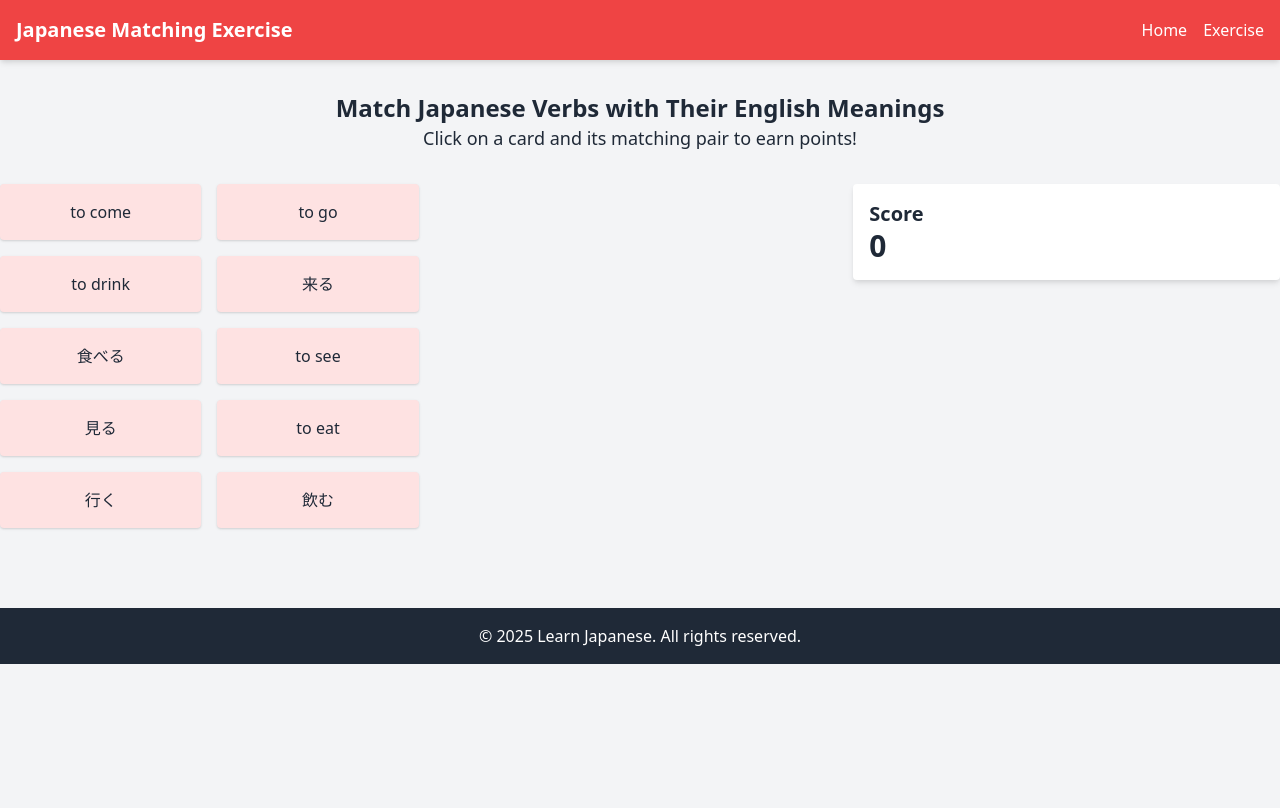
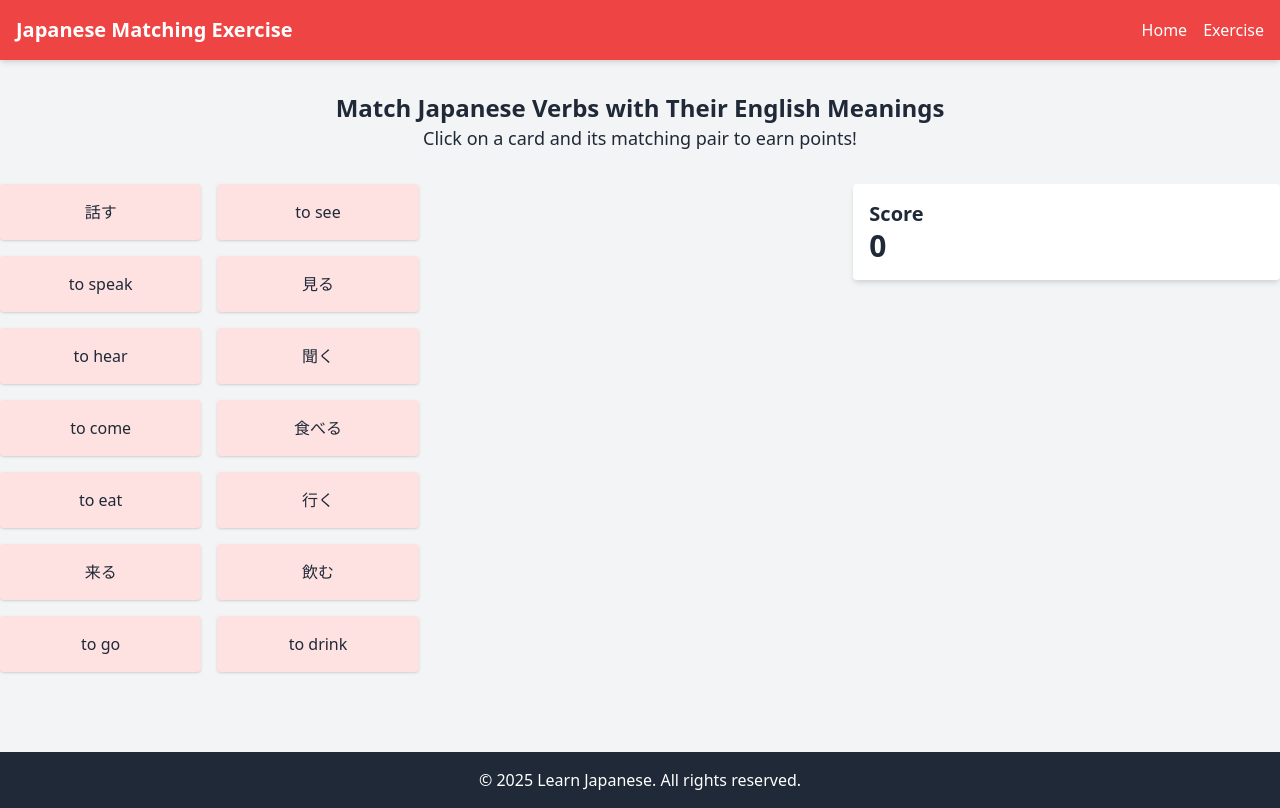
Before and after one commit to jappie272/jappie272.github.io, a plain HTML site: page exercise.html in a window 1280 px wide. Drawn offline with nearby package versions, Linux system fonts and the light colour scheme.

Commit message:
Update exercise.html

```diff
--- a/exercise.html
+++ b/exercise.html
@@ -7,6 +7,7 @@
   <link rel="stylesheet" href="https://cdn.jsdelivr.net/npm/tailwindcss@2.2.19/dist/tailwind.min.css">
   <style>
     .hidden { display: none; }
+    .matched { visibility: hidden; }
   </style>
 </head>
 <body class="bg-gray-100 text-gray-800">
@@ -49,28 +50,22 @@
   </footer>
 
   <script>
-    const verbs = [
-      { jp: "食べる", en: "to eat" },
-      { jp: "飲む", en: "to drink" },
-      { jp: "行く", en: "to go" },
-      { jp: "来る", en: "to come" },
-      { jp: "見る", en: "to see" },
-      { jp: "聞く", en: "to hear" },
-      { jp: "話す", en: "to speak" },
-      { jp: "書く", en: "to write" },
-      { jp: "読む", en: "to read" },
-      { jp: "買う", en: "to buy" },
-      { jp: "売る", en: "to sell" },
-      { jp: "遊ぶ", en: "to play" },
-      { jp: "泳ぐ", en: "to swim" },
-      { jp: "走る", en: "to run" },
-      { jp: "寝る", en: "to sleep" },
-      { jp: "起きる", en: "to wake up" },
-      { jp: "作る", en: "to make" },
-      { jp: "使う", en: "to use" },
-      { jp: "待つ", en: "to wait" },
-      { jp: "教える", en: "to teach" },
-    ];
+    let verbs = [];
+
+    async function loadVerbs() {
+      const response = await fetch('verbs.xml');
+      const text = await response.text();
+      const parser = new DOMParser();
+      const xml = parser.parseFromString(text, 'application/xml');
+
+      const verbElements = xml.querySelectorAll('chapter[name="Basic Verbs"] verb');
+      verbs = Array.from(verbElements).map(verb => ({
+        jp: verb.querySelector('japanese').textContent,
+        en: verb.querySelector('english').textContent
+      }));
+
+      generateCards();
+    }
 
     let score = 0;
     const cardContainer = document.getElementById("card-container");
@@ -84,7 +79,7 @@
     }
 
     function generateCards() {
-      const selectedVerbs = verbs.slice(0, 5); // Select first 5 verbs
+      const selectedVerbs = verbs.slice(0, 7); // Select first 7 verbs
       const cards = [];
 
       selectedVerbs.forEach(({ jp, en }) => {
@@ -136,12 +131,14 @@
         setTimeout(() => {
           firstCard.classList.remove("bg-green-200");
           clickedCard.classList.remove("bg-green-200");
+          score -= 1; // Deduct points on mismatch
+          scoreElement.textContent = score;
           firstCard = null;
         }, 1000);
       }
     }
 
-    generateCards();
+    loadVerbs();
   </script>
 </body>
 </html>
```
